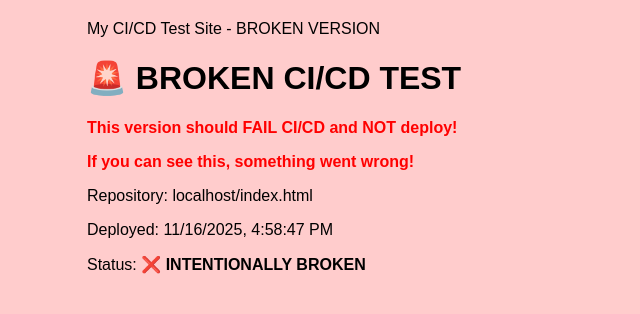
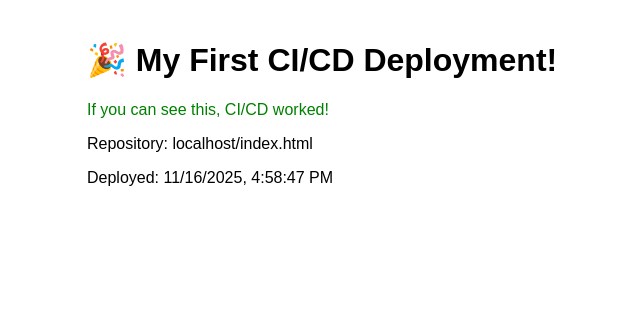
Before and after one commit to 91Danny/my-first-ci-cd-site, a plain HTML site: page index.html in a window 1280 px wide. Shown: the whole page, without its empty margins (153-793 px from the left). Drawn offline with Linux system fonts and the light colour scheme.

Commit message:
working index.html

```diff
--- a/index.html
+++ b/index.html
@@ -1,39 +1,26 @@
 <!DOCTYPE html>
 <html>
-<head
-    <title>My CI/CD Test Site - BROKEN VERSION</title>
+<head>
+    <title>My CI/CD Test Site</title>
     <style>
         body {
             font-family: Arial, sans-serif;
             max-width: 800px;
             margin: 0 auto;
             padding: 20px;
-            background: #ffcccc;
         }
-        .error { color: red; font-weight: bold; }
+        .success { color: green; }
     </style>
 </head>
 <body>
-    <h1>🚨 BROKEN CI/CD TEST</h1>
-
-    <div class="error">
-        <p>This version should FAIL CI/CD and NOT deploy!</p>
-        <p>If you can see this, something went wrong!</p>
-    </div>
-
+    <h1>🎉 My First CI/CD Deployment!</h1>
+    <p class="success">If you can see this, CI/CD worked!</p>
     <p>Repository: <span id="repo-name">Loading...</span></p>
     <p>Deployed: <span id="timestamp"></span></p>
-    <p>Status: <strong>❌ INTENTIONALLY BROKEN</strong></p>
 
     <script>
-        // Missing closing parenthesis - syntax error
-        document.getElementById('repo-name').textContent = window.location.hostname + window.location.pathname
-
-        // Missing semicolon - syntax error
-        document.getElementById('timestamp').textContent = new Date().toLocaleString()
-
-        // Undefined function - runtime error
-        nonExistentFunction()
+        document.getElementById('repo-name').textContent = window.location.hostname + window.location.pathname;
+        document.getElementById('timestamp').textContent = new Date().toLocaleString();
     </script>
-
-<!-- Missing closing html tag -->
+</body>
+</html>
```
